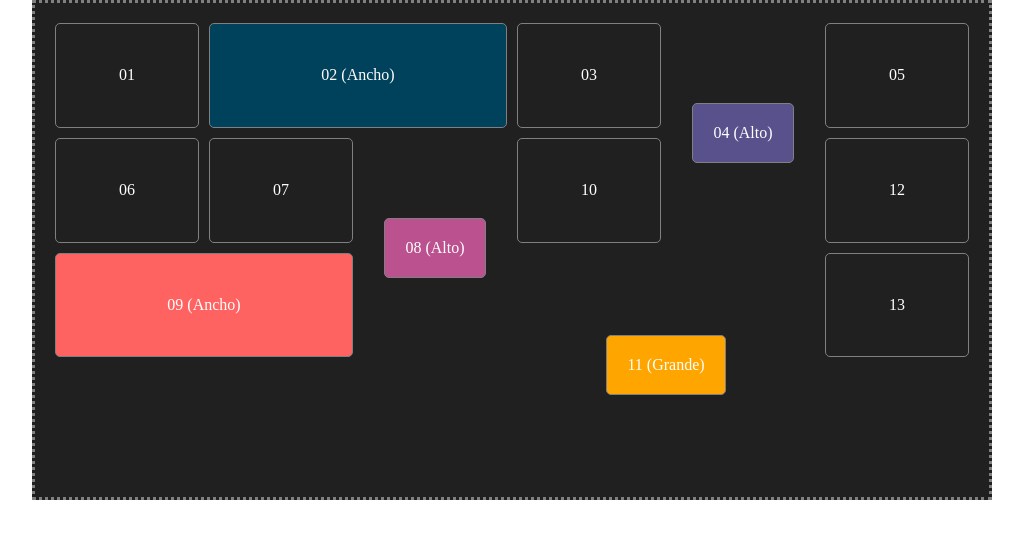
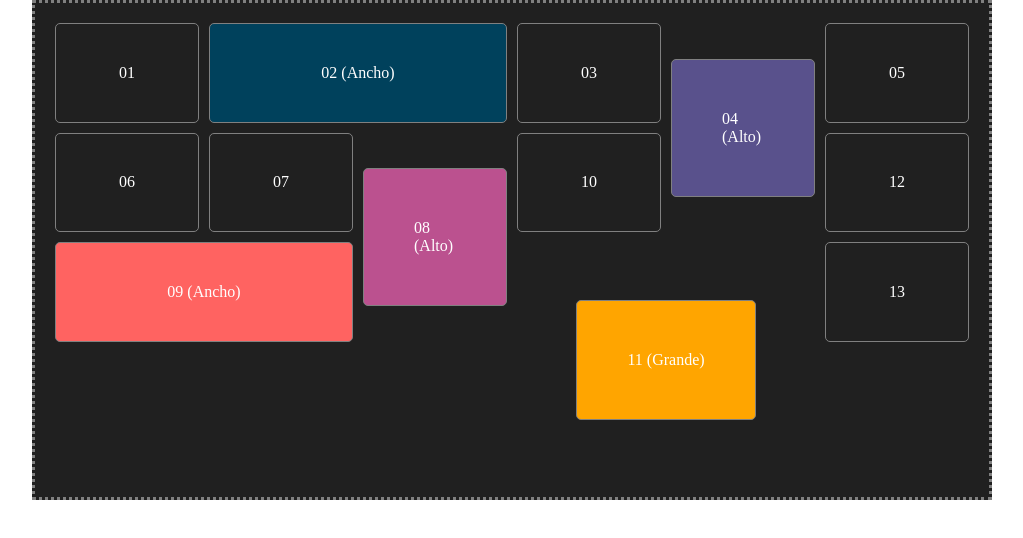
Before and after one commit to GabrielHdzDaw/Interfaces, a plain HTML site: page ejercicios/grid2/grid.html in a window 1280 px wide. Shown: the whole page, without its empty margins (128-1151 px from the left). Drawn offline with Linux system fonts and the light colour scheme.

Commit message:
Auto push 2025-10-16 18:00:59

```diff
--- a/ejercicios/grid2/style.css
+++ b/ejercicios/grid2/style.css
@@ -40,13 +40,13 @@
     .item-4 {
         background-color: #59518c;
         place-self: center;
-        padding: 20px;
+        padding: 50px;
     }
 
     .item-8 {
         background-color: #bb518f;
         place-self: center;
-        padding: 20px;
+        padding: 50px;
     }
 
     .item-9 {
@@ -56,6 +56,6 @@
     .item-11 {
         background-color: #ffa500;
         place-self: center;
-        padding: 20px;
+        padding: 50px;
     }
 }
```
Also changed, not shown: 1 other file.
